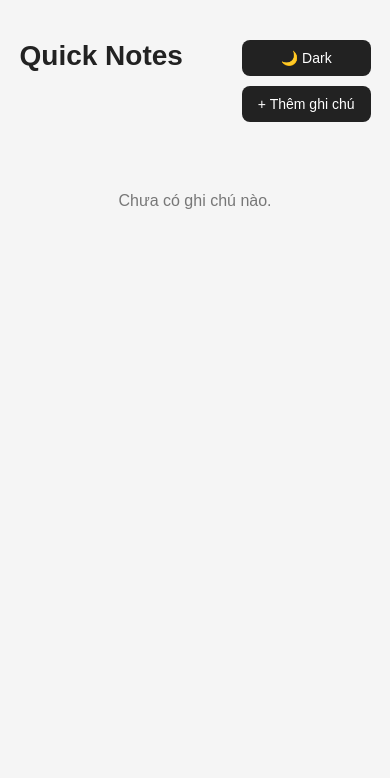
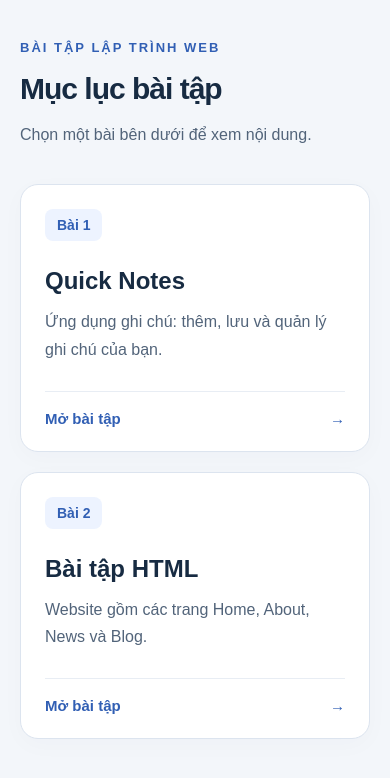
Before and after one commit to lqdung24/cn_web, a plain HTML site: page index.html in a window 390 px wide. Drawn offline with Linux system fonts and the light colour scheme.

Commit message:
feat: homepage

```diff
--- a/index.html
+++ b/index.html
@@ -3,144 +3,125 @@
 <head>
   <meta charset="UTF-8">
   <meta name="viewport" content="width=device-width, initial-scale=1.0">
-<title>Quick Notes</title>
+  <title>Mục lục bài tập Web</title>
   <style>
-:root{
-  --bg:#f5f5f5; --card:#fff; --text:#222; --muted:#777; --border:#ddd; --btn:#222; --btnText:#fff;
+    :root {
+      color-scheme: light;
+      font-family: Arial, sans-serif;
+      color: #172b42;
+      background: #f3f6fa;
     }
-body.dark{
-  --bg:#181818; --card:#242424; --text:#f5f5f5; --muted:#aaa; --border:#444; --btn:#eee; --btnText:#222;
+    * { box-sizing: border-box; }
+    body { margin: 0; }
+    main {
+      width: min(100% - 40px, 880px);
+      margin: 80px auto;
     }
-*{box-sizing:border-box}
-body{margin:0;font-family:Arial,sans-serif;background:var(--bg);color:var(--text);transition:.25s}
-.container{width:90%;max-width:900px;margin:40px auto}
-header{display:flex;justify-content:space-between;align-items:center;margin-bottom:30px}
-h1{margin:0;font-size:28px}
-.header-buttons{display:flex;gap:10px}
-button{border:0;cursor:pointer;padding:10px 16px;border-radius:8px;background:var(--btn);color:var(--btnText);font-size:14px}
-button:hover{opacity:.85}
-.note-form{display:none;background:var(--card);padding:20px;margin-bottom:25px;border-radius:10px;border:1px solid var(--border)}
-.note-form.active{display:block}
-input,textarea{width:100%;padding:12px;margin-bottom:12px;border-radius:6px;border:1px solid var(--border);background:var(--card);color:var(--text);font-size:15px}
-textarea{min-height:120px;resize:vertical}
-.notes-container{display:grid;grid-template-columns:repeat(auto-fill,minmax(250px,1fr));gap:15px}
-.note-card{background:var(--card);padding:18px;border-radius:10px;border:1px solid var(--border)}
-.note-card h3{margin-top:0;margin-bottom:10px}
-.note-card p{color:var(--muted);white-space:pre-wrap;word-break:break-word}
-.note-date{display:block;font-size:12px;color:var(--muted);margin-top:15px}
-.delete-btn{margin-top:15px;background:#d9534f;color:#fff}
-.empty-message{text-align:center;color:var(--muted);padding:40px}
-@media(max-width:600px){
-  header{align-items:flex-start;gap:15px}
-  .header-buttons{flex-direction:column}
-  .notes-container{grid-template-columns:1fr}
+    header { margin-bottom: 36px; }
+    .eyebrow {
+      margin: 0 0 16px;
+      color: #315fb4;
+      font-size: 13px;
+      font-weight: 700;
+      letter-spacing: 2px;
+      text-transform: uppercase;
+    }
+    h1 {
+      margin: 0 0 14px;
+      font-size: clamp(30px, 5vw, 44px);
+      line-height: 1.2;
+      letter-spacing: -1px;
+    }
+    .intro { margin: 0; color: #52647a; line-height: 1.7; }
+    .lessons {
+      display: grid;
+      grid-template-columns: repeat(2, minmax(0, 1fr));
+      gap: 20px;
+      margin: 0;
+      padding: 0;
+      list-style: none;
+    }
+    .lesson {
+      display: flex;
+      flex-direction: column;
+      height: 100%;
+      padding: 28px;
+      color: inherit;
+      text-decoration: none;
+      background: #fff;
+      border: 1px solid #dce4ef;
+      border-radius: 18px;
+      box-shadow: 0 6px 24px #172b4206;
+      transition: border-color .2s, box-shadow .2s;
+    }
+    .lesson:hover {
+      border-color: #315fb4;
+      box-shadow: 0 10px 28px #172b4210;
+    }
+    .lesson:focus-visible {
+      outline: 3px solid #315fb4;
+      outline-offset: 5px;
+    }
+    .lesson-number {
+      align-self: flex-start;
+      margin-bottom: 24px;
+      padding: 8px 12px;
+      color: #315fb4;
+      background: #edf3ff;
+      border-radius: 8px;
+      font-size: 14px;
+      font-weight: 700;
+    }
+    h2 { margin: 0 0 12px; font-size: 24px; line-height: 1.3; }
+    .description { margin: 0 0 28px; color: #52647a; line-height: 1.7; }
+    .open {
+      display: flex;
+      justify-content: space-between;
+      gap: 16px;
+      margin-top: auto;
+      padding-top: 18px;
+      border-top: 1px solid #e8edf4;
+      color: #315fb4;
+      font-size: 15px;
+      font-weight: 700;
+    }
+    @media (max-width: 600px) {
+      main { margin: 40px auto; }
+      .lessons { grid-template-columns: 1fr; }
+      .lesson { padding: 24px; }
+    }
+    @media (prefers-reduced-motion: reduce) {
+      .lesson { transition: none; }
     }
   </style>
 </head>
 <body>
-<div class="container">
+  <main>
     <header>
-    <h1>Quick Notes</h1>
-    <div class="header-buttons">
-      <button id="themeBtn">🌙 Dark</button>
-      <button id="addNoteBtn">+ Thêm ghi chú</button>
-    </div>
+      <p class="eyebrow">Bài tập lập trình Web</p>
+      <h1>Mục lục bài tập</h1>
+      <p class="intro">Chọn một bài bên dưới để xem nội dung.</p>
     </header>
-
-  <div class="note-form" id="noteForm">
-    <input type="text" id="noteTitle" placeholder="Tiêu đề...">
-    <textarea id="noteContent" placeholder="Nội dung ghi chú..."></textarea>
-    <button id="saveNoteBtn">Lưu ghi chú</button>
-  </div>
-
-  <div class="notes-container" id="notesContainer"></div>
-</div>
-
-<script>
-const addNoteBtn=document.getElementById("addNoteBtn");
-const noteForm=document.getElementById("noteForm");
-const noteTitle=document.getElementById("noteTitle");
-const noteContent=document.getElementById("noteContent");
-const saveNoteBtn=document.getElementById("saveNoteBtn");
-const notesContainer=document.getElementById("notesContainer");
-const themeBtn=document.getElementById("themeBtn");
-
-let notes=JSON.parse(localStorage.getItem("notes"))||[];
-
-addNoteBtn.addEventListener("click",()=>{
-  noteForm.classList.toggle("active");
-  if(noteForm.classList.contains("active")) noteTitle.focus();
-});
-
-saveNoteBtn.addEventListener("click",()=>{
-  const title=noteTitle.value.trim();
-  const content=noteContent.value.trim();
-  if(title==="" && content===""){alert("Vui lòng nhập nội dung ghi chú!");return;}
-
-  notes.unshift({
-    id:Date.now(),
-    title:title||"Không có tiêu đề",
-    content,
-    createdAt:new Date().toLocaleString("vi-VN")
-  });
-
-  saveNotes();
-  renderNotes();
-  noteTitle.value="";
-  noteContent.value="";
-  noteForm.classList.remove("active");
-});
-
-function saveNotes(){
-  localStorage.setItem("notes",JSON.stringify(notes));
-}
-
-function escapeHTML(text){
-  const div=document.createElement("div");
-  div.textContent=text;
-  return div.innerHTML;
-}
-
-function deleteNote(id){
-  if(!confirm("Bạn có chắc muốn xóa ghi chú này?")) return;
-  notes=notes.filter(n=>n.id!==id);
-  saveNotes();
-  renderNotes();
-}
-
-function renderNotes(){
-  notesContainer.innerHTML="";
-  if(notes.length===0){
-    notesContainer.innerHTML='<div class="empty-message">Chưa có ghi chú nào.</div>';
-    return;
-  }
-
-  notes.forEach(note=>{
-    const card=document.createElement("div");
-    card.className="note-card";
-    card.innerHTML=`
-      <h3>${escapeHTML(note.title)}</h3>
-      <p>${escapeHTML(note.content)}</p>
-      <span class="note-date">${note.createdAt}</span>
-      <button class="delete-btn" onclick="deleteNote(${note.id})">Xóa</button>
-    `;
-    notesContainer.appendChild(card);
-  });
-}
-
-if(localStorage.getItem("theme")==="dark"){
-  document.body.classList.add("dark");
-  themeBtn.textContent="☀️ Light";
-}
-
-themeBtn.addEventListener("click",()=>{
-  document.body.classList.toggle("dark");
-  const isDark=document.body.classList.contains("dark");
-  themeBtn.textContent=isDark?"☀️ Light":"🌙 Dark";
-  localStorage.setItem("theme",isDark?"dark":"light");
-});
-
-renderNotes();
-</script>
+    <nav aria-label="Danh sách bài tập">
+      <ol class="lessons">
+        <li>
+          <a class="lesson" href="./b1/index.html">
+            <span class="lesson-number">Bài 1</span>
+            <h2>Quick Notes</h2>
+            <p class="description">Ứng dụng ghi chú: thêm, lưu và quản lý ghi chú của bạn.</p>
+            <span class="open">Mở bài tập <span aria-hidden="true">→</span></span>
+          </a>
+        </li>
+        <li>
+          <a class="lesson" href="./baitapHTML/index.html">
+            <span class="lesson-number">Bài 2</span>
+            <h2>Bài tập HTML</h2>
+            <p class="description">Website gồm các trang Home, About, News và Blog.</p>
+            <span class="open">Mở bài tập <span aria-hidden="true">→</span></span>
+          </a>
+        </li>
+      </ol>
+    </nav>
+  </main>
 </body>
 </html>
```
Lines whose indentation alone changed are shown as unchanged.
